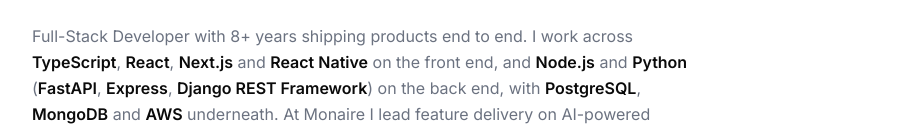
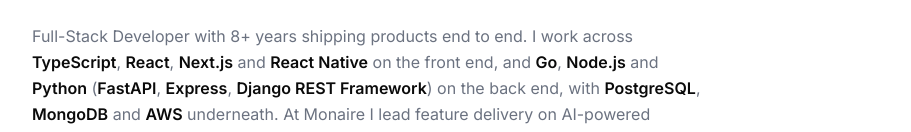
Before and after one commit to mkayfour/mohitkumar-portfolio, a Next.js app: page / in a window 1280 px wide. Shown: the part 417-549 px from the top of the page, without its empty margins (184-1095 px from the left). Built offline with nearby package versions, Linux system fonts and the light colour scheme; no server answers.

Commit message:
Add Go to bio and skills, sort highlight keywords by length at runtime

```diff
--- a/app/layout.tsx
+++ b/app/layout.tsx
@@ -69,6 +69,7 @@
     "React",
     "Next.js",
     "Node.js",
+    "Go",
     "TypeScript",
     "Python",
     "FastAPI",
--- a/components/Hero.tsx
+++ b/components/Hero.tsx
@@ -7,11 +7,14 @@
 import { bioHighlights } from "@/data/skills";
 import { site } from "@/data/site";
 
+const escapeRegex = (value: string) => value.replace(/[.*+?^${}()|[\]\\]/g, "\\$&");
+
 function renderBioWithHighlights(bio: string) {
-  const pattern = new RegExp(
-    `\\b(${bioHighlights.map((k) => k.replace(/\./g, "\\.")).join("|")})\\b`,
-    "g"
-  );
+  // Regex alternation is first-match-wins, so longer phrases have to be tried
+  // first or "React" would match inside "React Native" and leave "Native"
+  // unhighlighted. Sorting here means data/skills.ts can list keywords in any order.
+  const ordered = [...bioHighlights].sort((a, b) => b.length - a.length);
+  const pattern = new RegExp(`\\b(${ordered.map(escapeRegex).join("|")})\\b`, "g");
   return bio.split(pattern).map((part, i) =>
     bioHighlights.includes(part) ? (
       <strong key={i} className="font-semibold text-foreground">
--- a/data/profile.ts
+++ b/data/profile.ts
@@ -5,7 +5,7 @@
   role: "Senior Software Engineer @ Monaire",
   location: "Pune, Maharashtra, India",
   tagline: "Full-Stack Developer with 8+ years of experience.",
-  bio: "Full-Stack Developer with 8+ years shipping products end to end. I work across TypeScript, React, Next.js and React Native on the front end, and Node.js and Python (FastAPI, Express, Django REST Framework) on the back end, with PostgreSQL, MongoDB and AWS underneath. At Monaire I lead feature delivery on AI-powered commercial building automation, building the product and data layer the models plug into. Along the way I've led small teams, run architecture reviews, and mentored the engineers around me.",
+  bio: "Full-Stack Developer with 8+ years shipping products end to end. I work across TypeScript, React, Next.js and React Native on the front end, and Go, Node.js and Python (FastAPI, Express, Django REST Framework) on the back end, with PostgreSQL, MongoDB and AWS underneath. At Monaire I lead feature delivery on AI-powered commercial building automation, building the product and data layer the models plug into. Along the way I've led small teams, run architecture reviews, and mentored the engineers around me.",
   email: "mk4227525@gmail.com",
   avatar: "/images/mohit-kumar-srivastava.png",
   // Resume download disabled until the PDF is refreshed (the old one
--- a/data/skills.ts
+++ b/data/skills.ts
@@ -1,9 +1,9 @@
 import type { SkillGroup } from "@/lib/types";
 
 export const skillGroups: SkillGroup[] = [
-  { label: "Languages", items: ["HTML", "CSS", "JavaScript", "TypeScript", "Python"] },
+  { label: "Languages", items: ["HTML", "CSS", "JavaScript", "TypeScript", "Python", "Go"] },
   { label: "Frontend", items: ["React.js", "Redux", "Next.js"] },
-  { label: "Backend", items: ["Node.js", "Express", "Django REST Framework", "FastAPI"] },
+  { label: "Backend", items: ["Go", "Node.js", "Express", "Django REST Framework", "FastAPI"] },
   { label: "Databases", items: ["PostgreSQL", "MySQL", "MongoDB", "Sequelize ORM"] },
   { label: "Cloud & Tools", items: ["AWS"] },
   { label: "Testing", items: ["Mocha", "Chai", "React Testing Library"] },
@@ -14,9 +14,7 @@
 
 // Keywords bolded in the hero bio. Must match substrings present in profile.bio.
 export const bioHighlights: string[] = [
-  // Order matters: the hero builds a regex alternation from this list, so any
-  // phrase that starts with a shorter entry must come first ("React Native"
-  // before "React") or the shorter one wins the match.
+  // Order does not matter: the hero sorts these longest-first before matching.
   "Django REST Framework",
   "React Native",
   "TypeScript",
@@ -29,4 +27,5 @@
   "Python",
   "React",
   "AWS",
+  "Go",
 ];
```
